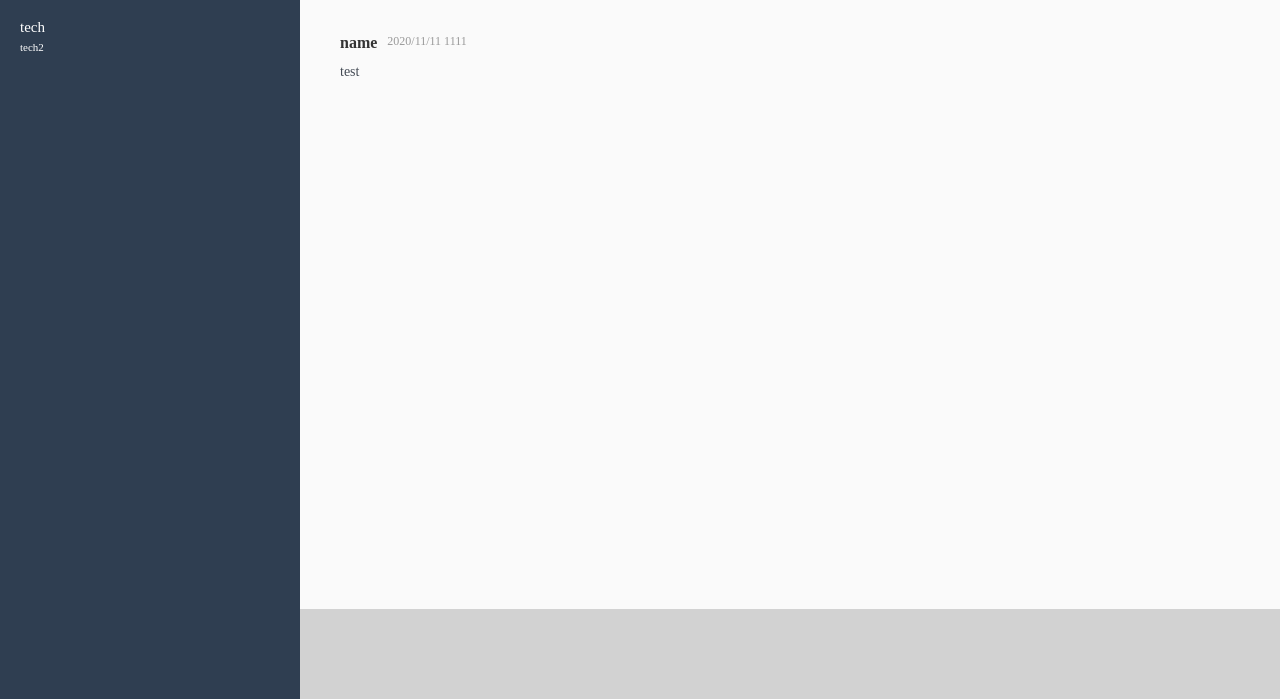
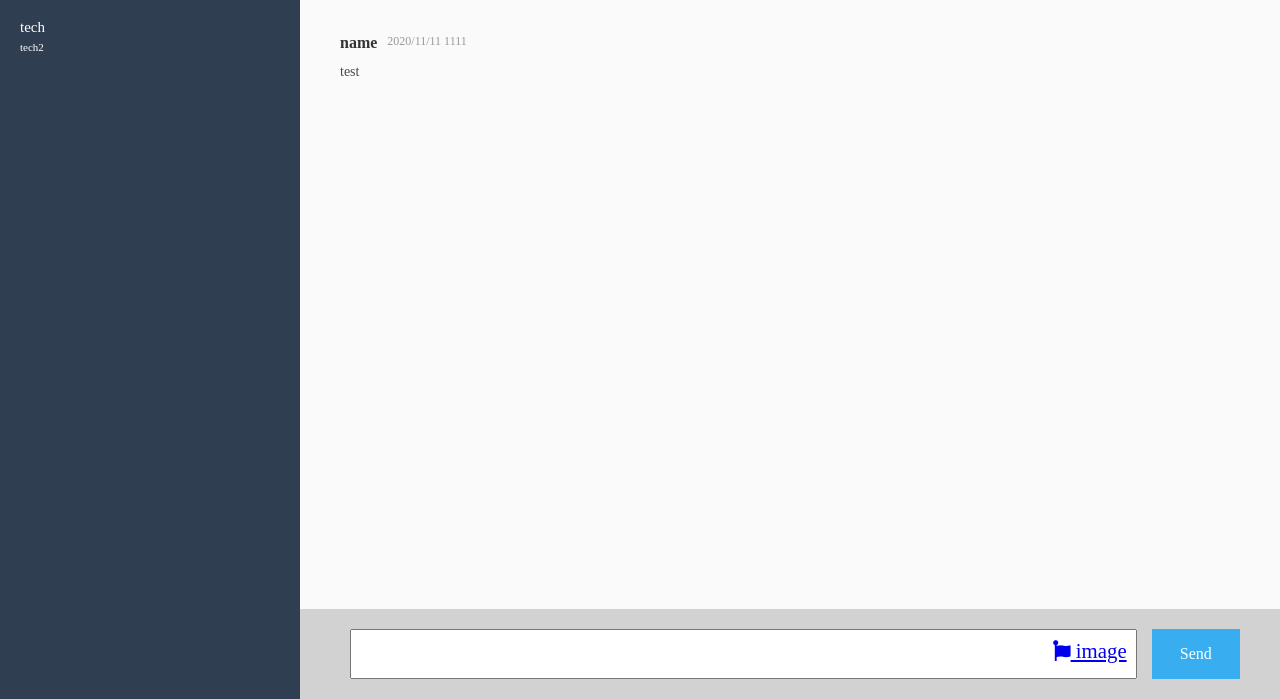
Before and after one commit to keisuke-oyatu/chat-space, a Rails app: page / in a window 1280 px wide. Shown: the part 101-800 px from the top of the page. Run offline with Rails 7, Linux system fonts and the light colour scheme; style sheets or scripts are compiled from the project's sources; some libraries are stand-ins or nearby versions.

Commit message:
投稿フォーム完了

```diff
--- a/app/assets/stylesheets/modules/_main_chat.scss
+++ b/app/assets/stylesheets/modules/_main_chat.scss
@@ -49,8 +49,43 @@
     background-color: #d2d2d2;
     height: 90px;
     position: fixed;
+    padding: 0 40px 0 50px;
     bottom: 0;
     width: calc(100vw - 300px);
+    display: flex;
+    align-items: center;
+    &__text{
+      position: relative;
+      display: flex;
+      align-items: center;
+      width: 100%;
+      input{
+        height: 50px;
+        width: 100%;
+        padding-left: 10px;
+      }
+      a {
+        position: absolute;
+        top:10px;
+        right:10px;
+        font-size: 1.3em;
+      }
+      &__message{
+      }
+    }
+    &__submit{
+      background-color: #38aef0;
+      margin-left: 15px;
+      width: 100px;
+      height: 50px;
+      display: flex;
+      justify-content: center;
+      align-items: center;
+      a {
+        text-decoration: none;
+        color: white;
+      }
+    }
   }
 }
 
--- a/app/views/messages/_main_chat.html.haml
+++ b/app/views/messages/_main_chat.html.haml
@@ -19,3 +19,9 @@
       %p.tweets__text
         test
   .main__footer
+    .main__footer__text
+      %input
+      = link_to '#' do
+        = icon('fa','image', class: "main__footer__text__img")
+    .main__footer__submit
+      = link_to('Send',"#")
```
